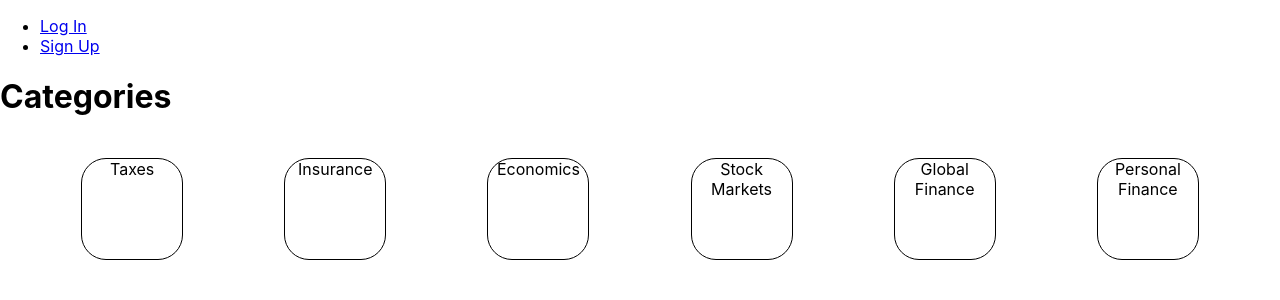
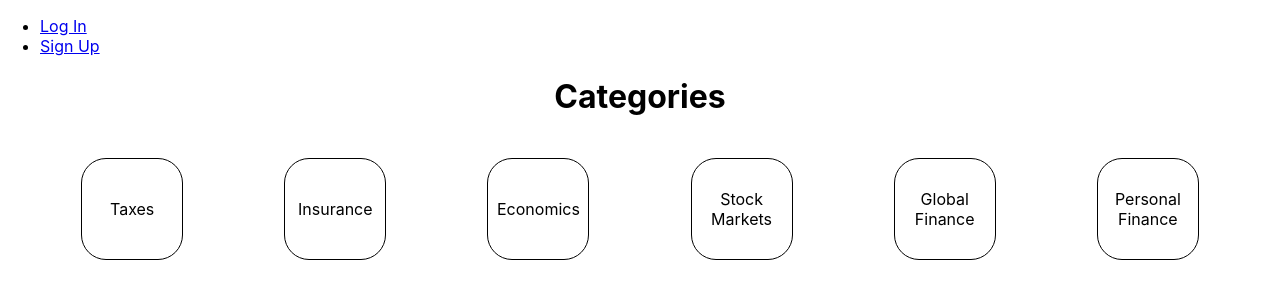
Before and after one commit to Cazier92/Money-Mania-Frontend, a React (Create React App) app: page /categories in a window 1280 px wide. Shown: the top 300 px of the page. Built offline with nearby package versions, Linux system fonts and the light colour scheme; no server answers.

Commit message:
built out categories'

```diff
--- a/src/components/CategoryCard/CategoryCard.module.css
+++ b/src/components/CategoryCard/CategoryCard.module.css
@@ -4,6 +4,9 @@
   margin: 20px;
   height: 100px;
   width: 100px;
+  display: flex;
+  justify-content: center;
+  align-items: center;
   text-align: center;
 }
 .categoryList{
--- a/src/pages/Categories/Categories.jsx
+++ b/src/pages/Categories/Categories.jsx
@@ -4,7 +4,7 @@ import styles from './Categories.module.css'
 const Categories = () => {
   return (
     <main>
-    <h1>Categories</h1>
+    <h1 className={styles.title}>Categories</h1>
     <CategoryCard/>
     </main>
 
--- a/src/pages/Categories/Categories.module.css
+++ b/src/pages/Categories/Categories.module.css
@@ -0,0 +1,3 @@
+.title{
+  text-align: center;
+}
```
